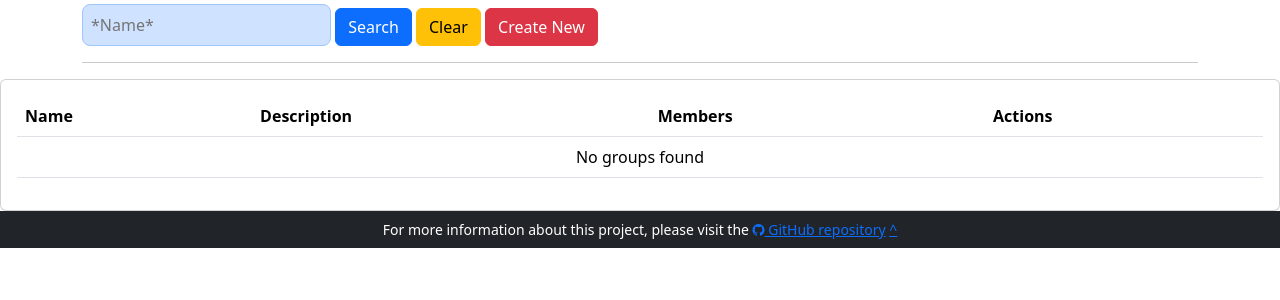
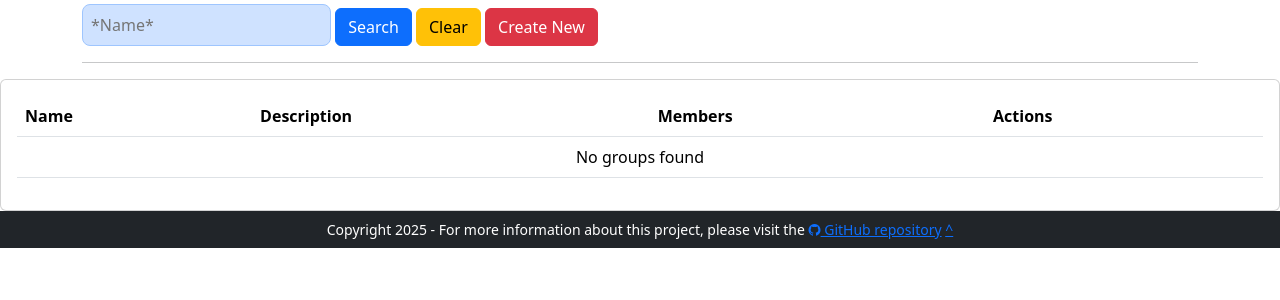
Before and after one commit to Tiozao-do-Linux/GNU-ADMW, a Django app: page /group/ in a window 1280 px wide. Shown: the part 159-459 px from the top of the page. Run offline with Django 5.2, Linux system fonts and the light colour scheme; parts of the project's set-up code (start-up, migrations or seed data) failed here and were passed over.

Commit message:
Add Copyright and current year at the footer

```diff
--- a/templates/base.html
+++ b/templates/base.html
@@ -35,7 +35,8 @@
 
     <!-- Footer Fixed -->
     <footer class="container-fluid text-center text-bg-dark small py-2">
-      For more information about this project, please visit the <a href="https://github.com/jarbelix/GNU-ADMW" target="_blank"><i class="fa fa-solid fa-github"></i> GitHub repository</a> <a href="#page-top">^</a>
+      {% now "Y" as current_year %}
+      Copyright {{ current_year }} - For more information about this project, please visit the <a href="https://github.com/jarbelix/GNU-ADMW" target="_blank"><i class="fa fa-solid fa-github"></i> GitHub repository</a> <a href="#page-top">^</a>
     </footer>
 
   </body>
```
